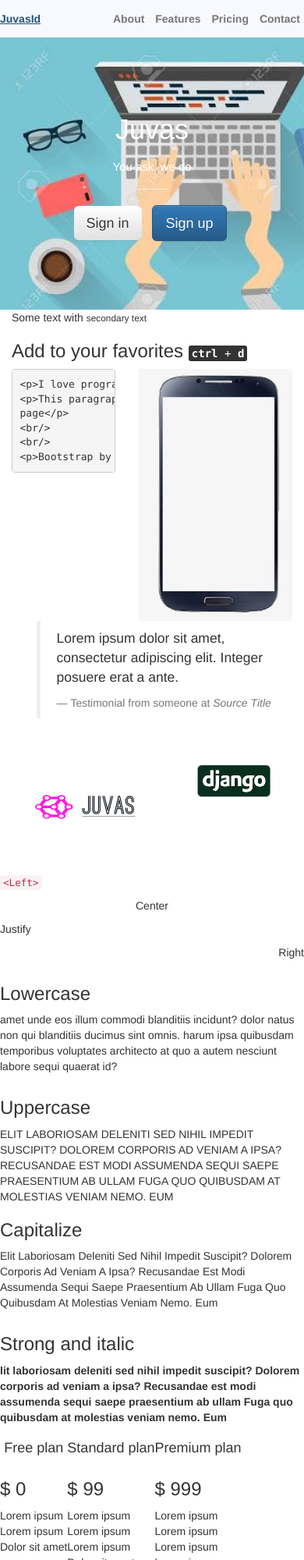
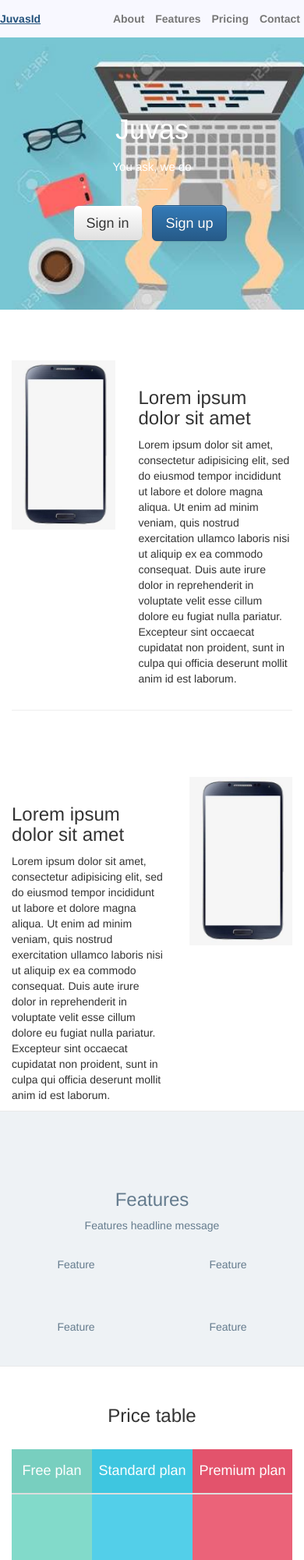
Before and after one commit to JuvasArray/random-projects, a plain HTML site: page src/landing_page.html in a window 390 px wide. Shown: the top 2000 px of the page at 78% size. Drawn offline with nearby package versions, Linux system fonts and the light colour scheme.

Commit message:
Finished big parts

```diff
--- a/css/styles.css
+++ b/css/styles.css
@@ -16,6 +16,11 @@ section#intro-header {
   background-image: url(../images/landscape.jpg);
   background-size: cover;
 }
+
+
+
+
+
 
 
 section#intro-header .wrap-headline {
@@ -42,6 +47,9 @@ section#intro-header .btn-default {
   border: none;
 }
 
+
+
+
 .nowrap {
 	white-space: nowrap;
 }
@@ -52,3 +60,100 @@ section#intro-header .btn-default {
         font-size: 3.5vw;
     }
 }
+
+
+
+
+
+section#about img {
+  margin-top: 6.5rem;
+  margin-bottom: 5rem;
+}
+section#about h3 {
+  margin-top: 10rem;
+}
+
+
+
+
+
+section#features {
+  background-color: #eef2f5;
+  border-top: 0.1rem solid #e9e9e9;
+  border-bottom: 0.1rem solid #e9e9e9;
+}
+section#features * {
+  color: #657C8E;
+}
+section#features .feature {
+  padding-top: 2rem;
+  padding-bottom: 4rem;
+  text-align: center;
+}
+
+
+
+
+footer {
+  background-color: #191919;
+  color: #ADADAD;
+  margin-top: 3em;
+}
+footer h5,
+footer img {
+  margin-top: 5em;
+  font-weight: bold;
+}
+footer address {
+  margin-top: 5em;
+  margin-bottom: 5em;
+  color: #5A5A5A;
+}
+footer ul {
+  margin-bottom: 5em;
+}
+footer address strong {
+  color: #ADADAD;
+  display: block;
+  padding-bottom: 0.62em;
+}
+footer a {
+  font-weight: 300;
+  color: #5A5A5A;
+}
+footer a:hover {
+  text-decoration: none;
+  color: #FFF;
+}
+
+
+
+
+
+
+
+section#pricing h3.price-headline {
+  margin-top: 5rem;
+  margin-bottom: 3rem;
+}
+section#pricing .white-text {
+  color: #FFF;
+}
+section#pricing thead .success {
+  background-color: #78CFBF;
+}
+section#pricing thead .info {
+  background-color: #3EC6E0;
+}
+section#pricing thead .danger {
+  background-color: #E3536C;
+}
+section#pricing tbody .success {
+  background-color: #82DACA;
+}
+section#pricing tbody .info {
+  background-color: #53CFE9;
+}
+section#pricing tbody .danger {
+  background-color: #EB6379;
+}
--- a/src/landing_page.html
+++ b/src/landing_page.html
@@ -44,133 +44,109 @@
 		</div>
 	</section>
 
-
-
-
+		<!-- Third Row -->
+<section id="about">
   <div class="container">
-			<!-- Second	 Row -->
+    <!-- row 3 -->
     <div class="row">
-				<div class="col-md-offset-4 col-md-4 col-sm-6">Some text with <small>secondary text</small>
+      <div class="col-sm-6 col-xs-5">
+        <img src="/images/phone.jpg" class="img-responsive">
       </div>
-				<div class="col-md-4 col-sm-6">
-					   <h3>
-							  Add to your favorites
-							 <small>
-								 <kbd class="nowrap"><kbd>ctrl</kbd> + <kbd>d</kbd></kbd>
-								</small>
-							</h3>
+      <div class="col-sm-6 col-xs-7">
+        <h3>Lorem ipsum dolor sit amet</h3>
+        <p>
+          Lorem ipsum dolor sit amet, consectetur adipisicing elit, sed do eiusmod tempor incididunt ut labore et dolore magna aliqua. Ut enim ad minim veniam, quis nostrud exercitation ullamco laboris nisi ut aliquip ex ea commodo consequat. Duis aute irure dolor in reprehenderit in voluptate velit esse cillum dolore eu fugiat nulla pariatur. Excepteur sint occaecat cupidatat non proident, sunt in culpa qui officia deserunt mollit anim id est laborum.
+        </p>
       </div>
     </div>
-
-		<!-- Third Row -->
+    <hr>
+    <!-- row 4 -->
     <div class="row">
-			<div class="col-md-3 col-xs-5 col-sm-5">
-<pre>&lt;p&gt;I love programming!&lt;/p&gt;
-&lt;p&gt;This paragraph is on my landing
-page&lt;/p&gt;
-&lt;br/&gt;
-&lt;br/&gt;
-&lt;p&gt;Bootstrap by example&lt;/p&gt;
-</pre>
+      <div class="col-sm-6 col-xs-7">
+        <h3>Lorem ipsum dolor sit amet</h3>
+        <p>
+          Lorem ipsum dolor sit amet, consectetur adipisicing elit, sed do eiusmod tempor incididunt ut labore et dolore magna aliqua. Ut enim ad minim veniam, quis nostrud exercitation ullamco laboris nisi ut aliquip ex ea commodo consequat. Duis aute irure dolor in reprehenderit in voluptate velit esse cillum dolore eu fugiat nulla pariatur. Excepteur sint occaecat cupidatat non proident, sunt in culpa qui officia deserunt mollit anim id est laborum.
+        </p>
       </div>
-			<div class="col-md-9 col-xs-7 col-sm-7">
-				<img src="/images/phone.jpg" class="img-responsive visible-xs"/>
-			</div>
-		</div>
-
-
-
-		<!-- Fourth Row -->
-		<div class="row">
-
-			<div class="col-md-3 hidden-xs col-sm-3">
-				<img src="/images/django.png" class="img-responsive"/>
-			</div>
-
-			<div class="col-md-6 col-xs-offset-1 col-xs-11 col-sm-6">
-				  <blockquote>
-      <p>Lorem ipsum dolor sit amet, consectetur adipiscing elit. Integer posuere erat a ante.</p>
-      <footer>Testimonial from someone at <cite title="Source Title">Source Title</cite></footer>
-    </blockquote>
-			</div>
-
-			  </div>
-						<div class="col-md-3 col-xs-7 col-sm-3">
-						 <img src="/images/logo.png" class="img-responsive">
-					</div>
-					<div class="col-xs-5 hidden-sm hidden-md hidden-lg">
-						<img src="/images/django.png" class="img-responsive">
-					</div>
-		</div>
-
-		<!-- Fifth Row -->
-		<div class="row">
-			<div class="col-md-3">
-				<p class="text-left"><code>&lt;Left&gt;</code></p>
-			</div>
-			<div class="col-md-3">
-				<p class="text-center">Center</p>
-			</div>
-			<div class="col-md-3">
-				<p class="text-justify">Justify</p>
-			</div>
-			<div class="col-md-3">
-				<p class="text-right">Right</p>
-			</div>
-		</div>
-
-		<!-- Sixth Row -->
-		<div class="row">
-			 <div class="col-md-3">
-				 <h3>Lowercase</h3>
-				<p class="text-lowercase">Amet unde eos illum commodi blanditiis incidunt? Dolor natus non qui blanditiis ducimus sint omnis. Harum ipsa quibusdam temporibus voluptates architecto at Quo a autem nesciunt labore sequi Quaerat id?</p>
-			</div>
-				<div class="col-md-6">
-				  <div class="row">
-					  <div class="col-md-6">
-					   <h3>Uppercase</h3>
-							<p class="text-uppercase">Elit laboriosam deleniti sed nihil impedit suscipit? Dolorem corporis ad veniam a ipsa? Recusandae est modi assumenda sequi saepe praesentium ab ullam Fuga quo quibusdam at molestias veniam nemo. Eum</p>
-						</div>
-						<div class="col-md-6">
-							<h3>Capitalize</h3>
-							<p class="text-capitalize">Elit laboriosam deleniti sed nihil impedit suscipit? Dolorem corporis ad veniam a ipsa? Recusandae est modi assumenda sequi saepe praesentium ab ullam Fuga quo quibusdam at molestias veniam nemo. Eum</p></div>
-						</div>
-					</div>
-					<div class="col-md-3">
-					 <h3>Strong and italic</h3>
-					 <p><strong>lit laboriosam deleniti sed nihil impedit suscipit? Dolorem corporis ad veniam a ipsa? Recusandae est modi assumenda sequi saepe praesentium ab ullam Fuga quo quibusdam at molestias veniam nemo. Eum</strong></p>
+      <div class="col-sm-6 col-xs-5">
+        <img src="/images/phone.jpg" class="img-responsive">
       </div>
     </div>
   </div>
 
 
+<section id="features">
+  <div class="container">
+    <!-- row 5 -->
+    <div class="row">
+      <div class="col-sm-12">
+        <h3 class="text-center">Features</h3>
+        <p class="text-center">Features headline message</p>
+      </div>
+    </div>
 
+
+    <!-- row 6 -->
     <div class="row">
-  <div class="col-md-10 col-md-offset-1">
-    <table>
+      <div class="col-xs-6 col-md-3">
+        <div class="feature">Feature</div>
+      </div>
+
+      <div class="col-xs-6 col-md-3">
+        <div class="feature">Feature</div>
+      </div>
+
+      <div class="col-xs-6 col-md-3">
+        <div class="feature">Feature</div>
+      </div>
+
+      <div class="col-xs-6 col-md-3">
+        <div class="feature">Feature</div>
+      </div>
+
+      </div>
+    </div>
+
+  </div>
+</section>
+
+	<section id="pricing">
+  <div class="container">
+    <!-- row 7 -->
+    <div class="row">
+      <div class="col-sm-12">
+        <h3 class="text-center price-headline">Price table</h3>
+      </div>
+    </div>
+    <!-- row 8 -->
+    <div class="row">
+      <div class="col-sm-10 col-sm-offset-1">
+        <table class="table table-striped table-hover">
           <thead>
             <tr>
               <th class="success">
-            <h4 class="text-center">Free plan</h4>
+                <h4 class="text-center white-text">Free plan</h4>
               </th>
               <th class="info">
-            <h4 class="text-center">Standard plan</h4>
+                <h4 class="text-center white-text">Standard
+plan</h4>
               </th>
-          <th class="info">
-            <h4 class="text-center">Premium plan</h4>
+              <th class="danger">
+                <h4 class="text-center white-text">Premium
+plan</h4>
               </th>
             </tr>
           </thead>
           <tbody>
             <tr>
-          <td>
-            <h3>$ 0</h3>
+              <td class="success">
+                <h3 class="text-center white-text">$ 0</h3>
               </td>
-          <td>
-            <h3>$ 99</h3>
+              <td class="info">
+                <h3 class="text-center white-text">$ 99</h3>
               </td>
-          <td>
-            <h3>$ 999</h3>
+							<td class="danger">
+                <h3 class="text-center white-text">$ 999</h3>
               </td>
             </tr>
             <tr>
@@ -199,36 +175,63 @@ page&lt;/p&gt;
               <td>Lorem ipsum</td>
             </tr>
             <tr>
-          <td><a href="#" class="btn btn-success btn-block">Purchase</a></td>
-          <td><a href="#" class="btn btn-info btn-block">Purchase</a></td>
-          <td><a href="#" class="btn btn-danger btn-block">Purchase</a></td>
+              <td><a href="#" class="btn btn-success btn-
+block">Purchase</a></td>
+              <td><a href="#" class="btn btn-info btn-
+block">Purchase</a></td>
+              <td><a href="#" class="btn btn-danger btn-
+block">Purchase</a></td>
             </tr>
           </tbody>
         </table>
       </div>
     </div>
-		<!-- Seven Row -->
-		<footer class="row jumbotron">
-			<div class="col-md-2">
-				<img class="img-responsive" src="/images/logoi.png" alt="">
   </div>
-			<div class="col-md-7">
-				<ul class="list-inline list-unstyled">
+</section>
+
+
+<footer>
+  <div class="container">
+    <div class="col-sm-2">
+      <img src="/images/logo_mouse.png" class="img-responsive">
+    </div>
+    <div class="col-sm-2">
+      <h5>The company</h5>
+      <ul class="list-unstyled">
         <li><a href="#">Documentation</a></li>
         <li><a href="#">Packt publisher</a></li>
-					<li><a href="#">Twitter</a></li>
-					<li><a href="#">Bootstrap</a></li>
+        <li><a href="#">About us</a></li>
         <li><a href="#">Contact</a></li>
       </ul>
     </div>
-			<div class="col-md-3">
+		    <div class="col-sm-2">
+      <h5>Social</h5>
+      <ul class="list-unstyled">
+        <li><a href="#">Facebook</a></li>
+        <li><a href="#">Twitter</a></li>
+        <li><a href="#">Blog</a></li>
+      </ul>
+    </div>
+    <div class="col-sm-2">
+      <h5>Support</h5>
+      <ul class="list-unstyled">
+        <li><a href="#">Contact</a></li>
+        <li><a href="#">Privacy police</a></li>
+        <li><a href="#">Terms & conditions</a></li>
+        <li><a href="#">Help desk</a></li>
+      </ul>
+    </div>
+    <div class="col-sm-4">
       <address>
-				<strong>Name, Inc.</strong><br>
+        <strong>Name, Inc.</strong>
         Address line 1<br>
         Address line 2<br>
         <abbr title="Phone">P:</abbr> (123) 456-7890
       </address>
+    </div>
+  </div>
 </footer>
+
 
 
 </div>
```
Also changed, not shown: images/logo_mouse.png (added), 1 other file. Lines whose indentation alone changed are shown as unchanged.
